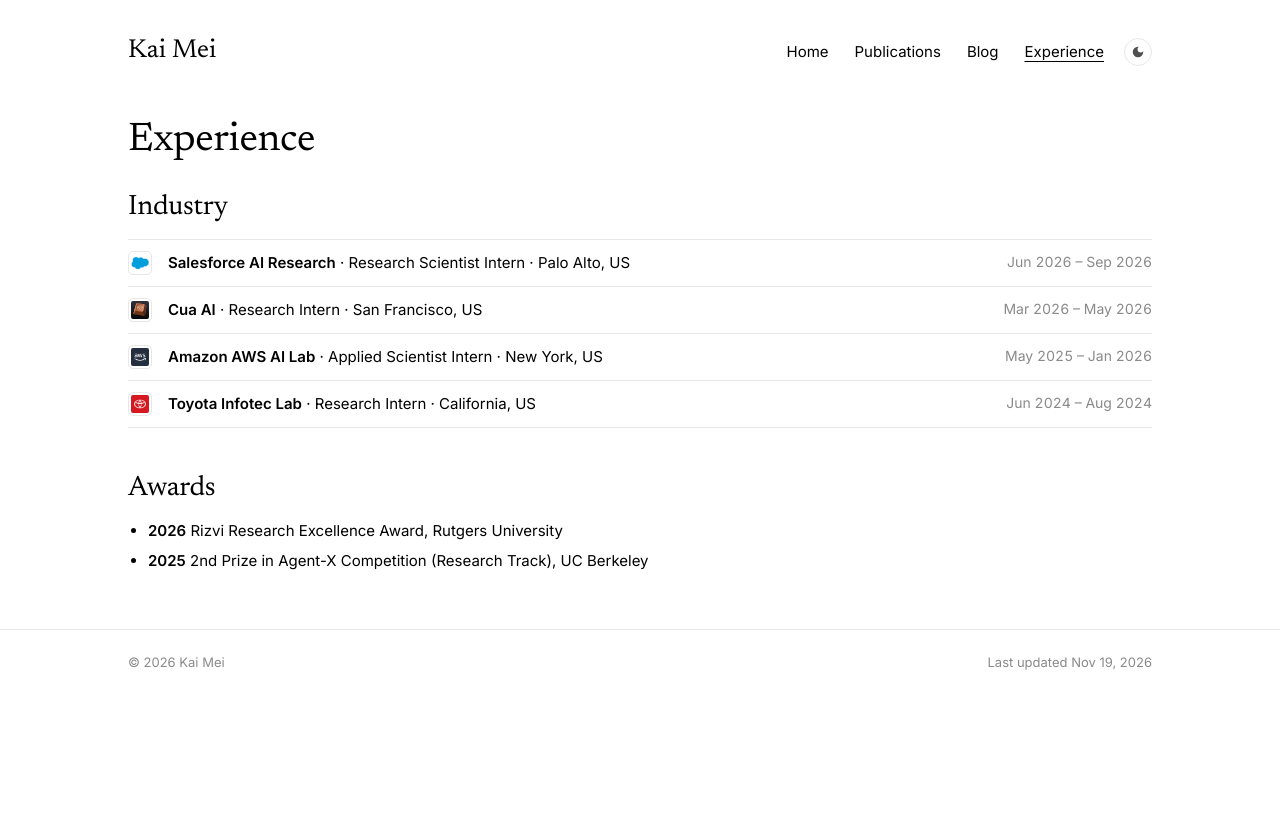
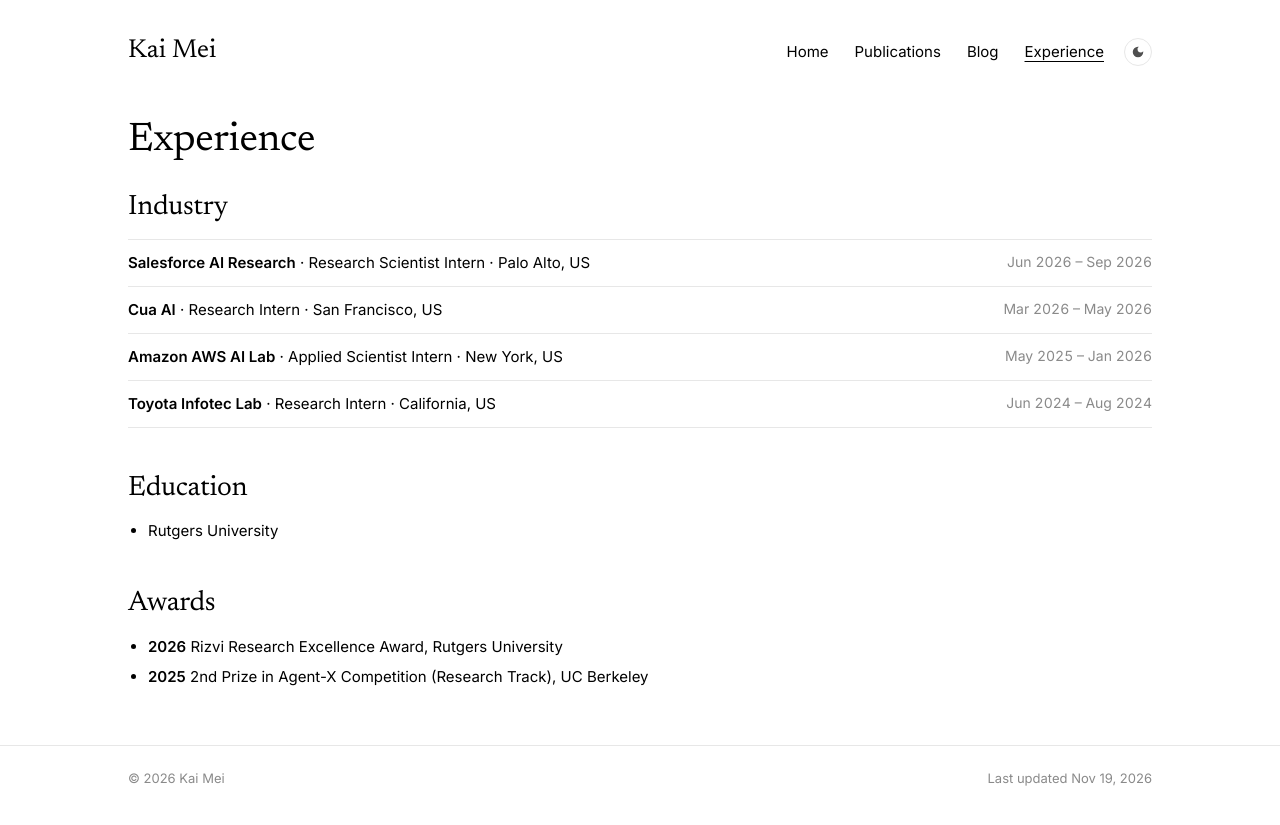
Before and after one commit to dongyuanjushi/dongyuanjushi.github.io, a Jekyll site: the page built from experience.md, in a window 1280 px wide. Shown: the top 825 px of the page. Built offline with Jekyll 4.4.1, drawn with Linux system fonts in a browser that asks for light colours.

Commit message:
Hide company logos on the Experience page
Co-Authored-By: Claude Opus 5.5 <noreply@anthropic.com>

```diff
--- a/assets/css/style.css
+++ b/assets/css/style.css
@@ -239,6 +239,9 @@ body.wide { --wrap: 1280px; }
   font-style: normal; color: var(--faint); font-size: 14px; white-space: nowrap; font-variant-numeric: tabular-nums;
 }
 .prose ul.orgs strong { font-weight: 600; }
+/* Experience page: no logos */
+.page .prose ul.orgs li { padding-left: 0; min-height: 0; }
+.page .prose ul.orgs li > img:first-child { display: none; }
 
 /* ---------- footer ---------- */
 .site-footer { border-top: 1px solid var(--line); margin-top: 56px; padding-block: 22px 36px; color: var(--faint); font-size: 13px; }
--- a/experience.md
+++ b/experience.md
@@ -9,6 +9,10 @@ permalink: /experience/
 
 {% include internships.md %}
 
+## Education
+
+- Rutgers University
+
 ## Awards
 
 - **2026** Rizvi Research Excellence Award, Rutgers University
```
